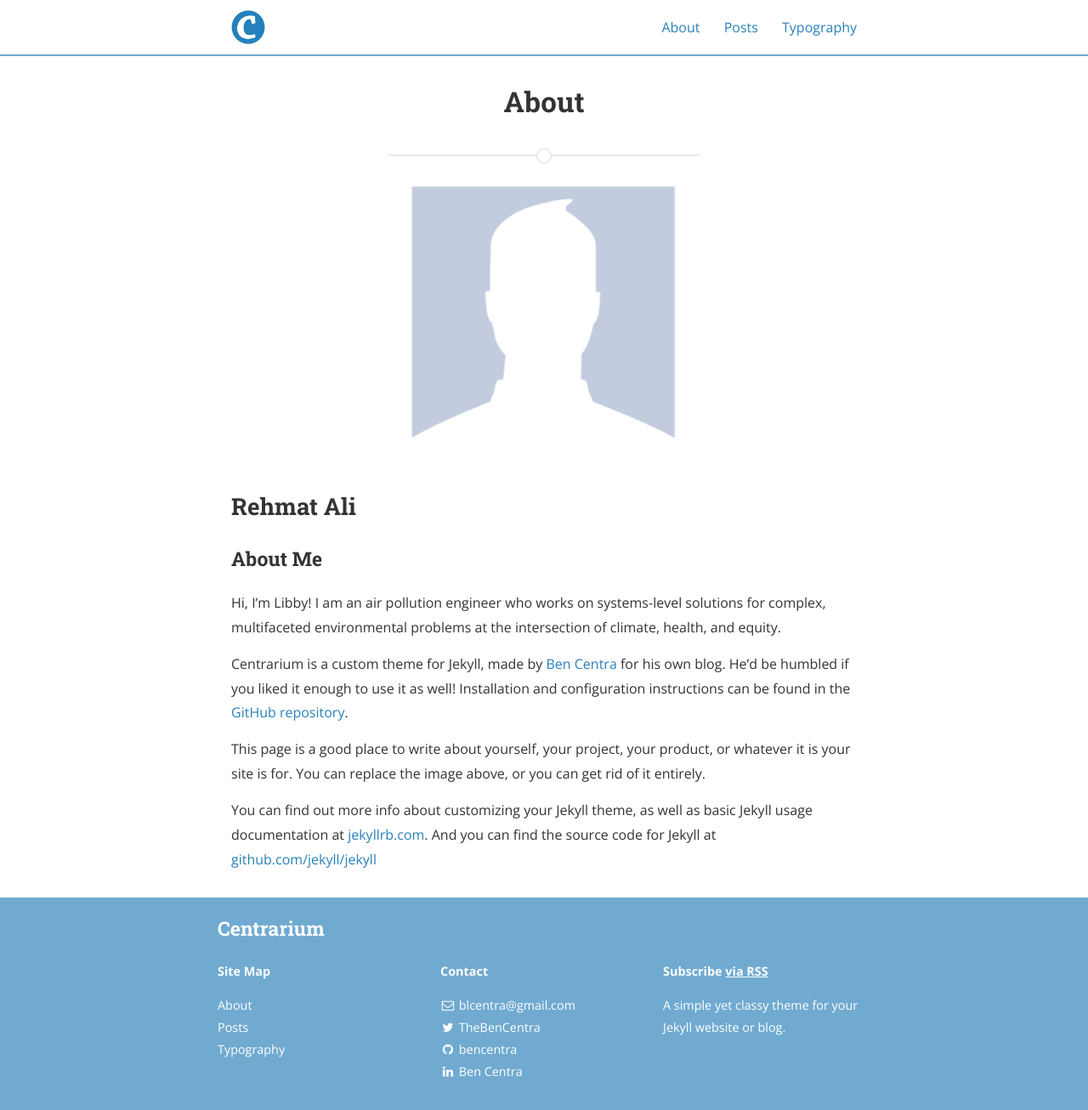
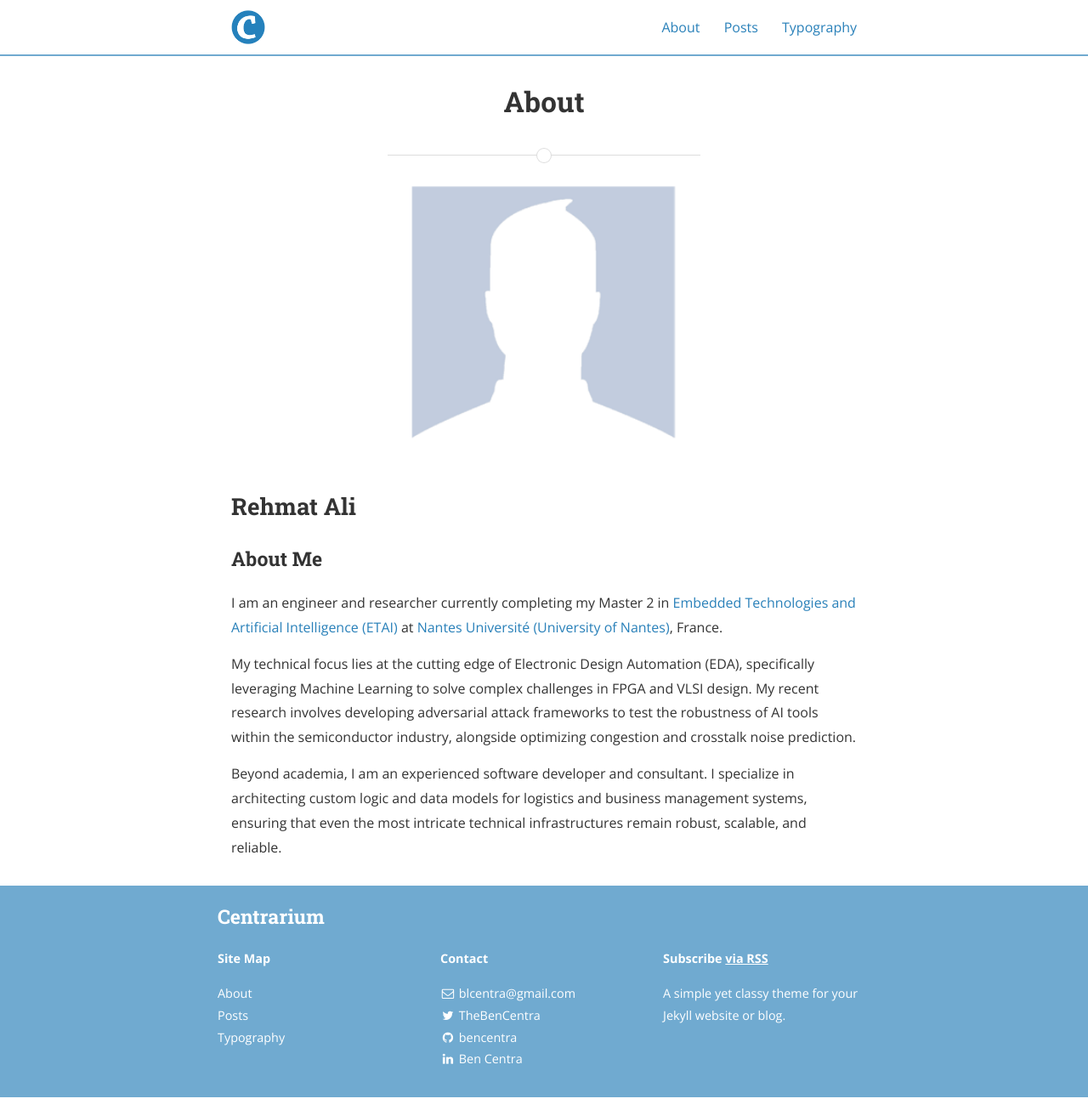
Before and after one commit to Rehmatali-cv/Rehmatali-cv.github.io, a Jekyll site: the page built from about.md, in a window 1280 px wide and 1306 px high. Shown: the whole window at 85% size. Built offline with Jekyll 4.4.1, drawn with Linux system fonts in a browser that asks for light colours; nearby versions of some CDN libraries.

Commit message:
Update about.md

```diff
--- a/about.md
+++ b/about.md
@@ -10,14 +10,10 @@ main_nav: true
 ## Rehmat Ali
 
 ### About Me
-Hi, I'm Libby! I am an air pollution engineer who works on systems-level solutions for complex, multifaceted environmental problems at the intersection of climate, health, and equity.
 
-Centrarium is a custom theme for Jekyll, made by [Ben Centra][bencentra] for his own blog. He'd be humbled if you liked it enough to use it as well! Installation and configuration instructions can be found in the [GitHub repository](https://github.com/bencentra/centrarium).
 
-This page is a good place to write about yourself, your project, your product, or whatever it is your site is for. You can replace the image above, or you can get rid of it entirely.
+I am an engineer and researcher currently completing my Master 2 in [Embedded Technologies and Artificial Intelligence (ETAI)](https://polytech.univ-nantes.fr/fr/les-formations/masters-internationaux/embedded-technologies-and-artificial-intelligence-masters-degreee-etai) at [Nantes Université (University of Nantes)](https://www.univ-nantes.fr/), France.
 
-You can find out more info about customizing your Jekyll theme, as well as basic Jekyll usage documentation at [jekyllrb.com](http://jekyllrb.com/). And you can find the source code for Jekyll at [github.com/jekyll/jekyll](https://github.com/jekyll/jekyll)
+My technical focus lies at the cutting edge of Electronic Design Automation (EDA), specifically leveraging Machine Learning to solve complex challenges in FPGA and VLSI design. My recent research involves developing adversarial attack frameworks to test the robustness of AI tools within the semiconductor industry, alongside optimizing congestion and crosstalk noise prediction.
 
-[centrarium]: https://github.com/bencentra/centrarium
-[bencentra]: http://bencentra.com
-[jekyll]: https://github.com/jekyll/jekyll
+Beyond academia, I am an experienced software developer and consultant. I specialize in architecting custom logic and data models for logistics and business management systems, ensuring that even the most intricate technical infrastructures remain robust, scalable, and reliable.
```
